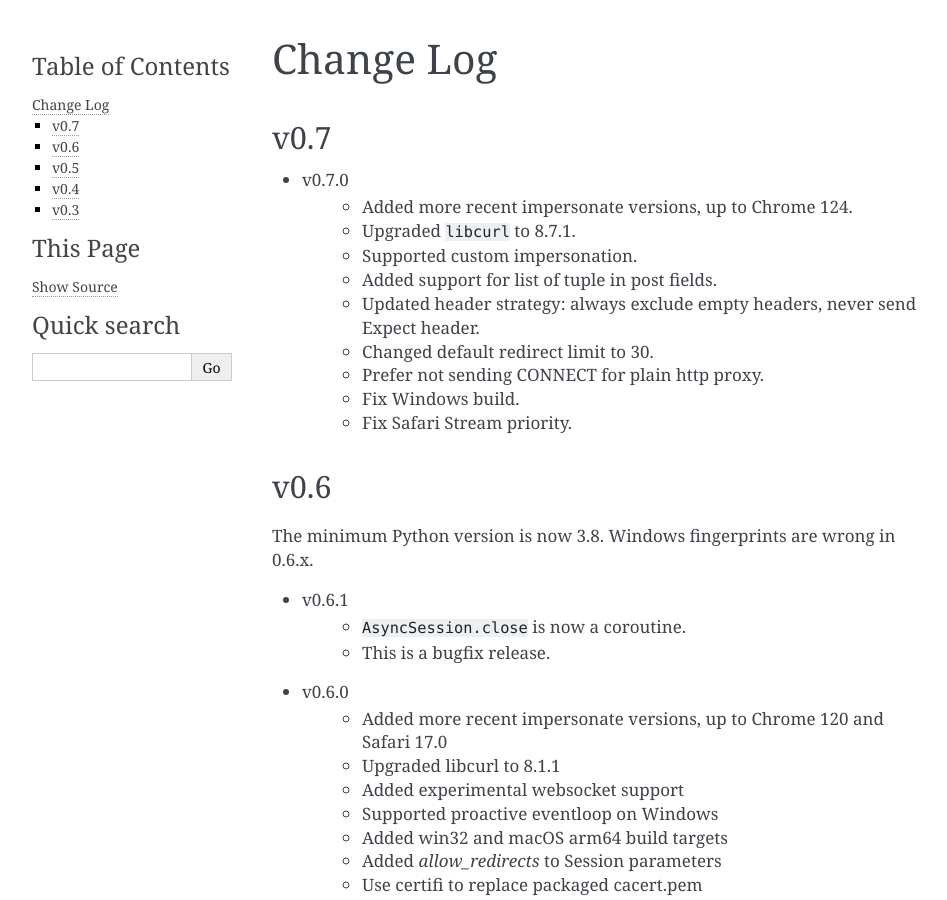
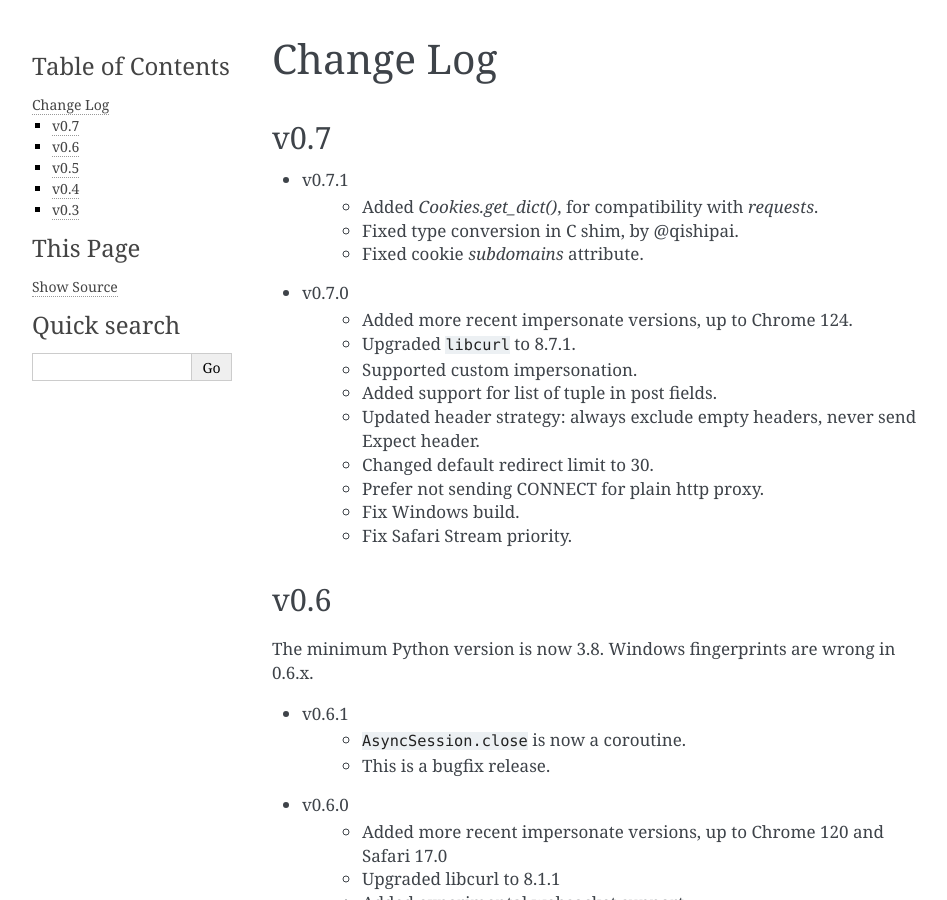
Before and after one commit to lexiforest/curl_cffi, a Sphinx documentation site: the page built from docs/changelog.rst, in a window 1280 px wide and 900 px high. Shown: the whole window, without its empty margins (148-1095 px from the left). Built offline with Sphinx 7.4.7, drawn with Linux system fonts in a browser that asks for light colours.

Commit message:
Bump version to 0.7.1

```diff
--- a/docs/changelog.rst
+++ b/docs/changelog.rst
@@ -3,6 +3,11 @@ Change Log
 
 v0.7
 ----
+
+- v0.7.1
+    - Added `Cookies.get_dict()`, for compatibility with `requests`.
+    - Fixed type conversion in C shim, by @qishipai.
+    - Fixed cookie `subdomains` attribute.
 
 - v0.7.0
     - Added more recent impersonate versions, up to Chrome 124.
--- a/pyproject.toml
+++ b/pyproject.toml
@@ -1,6 +1,6 @@
 [project]
 name = "curl_cffi"
-version = "0.7.0"
+version = "0.7.1"
 authors = [{ name = "Yifei Kong", email = "kong@yifei.me" }]
 description = "libcurl ffi bindings for Python, with impersonation support."
 license = { file = "LICENSE" }
```
